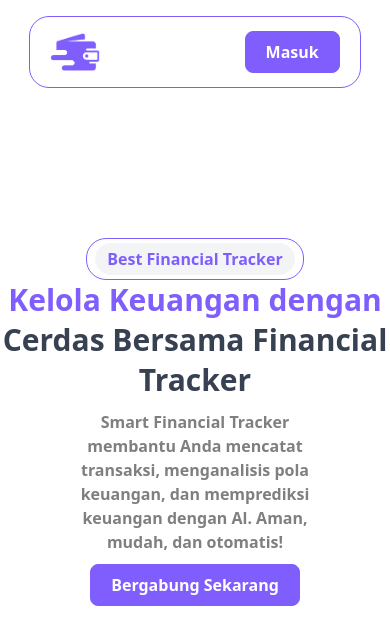
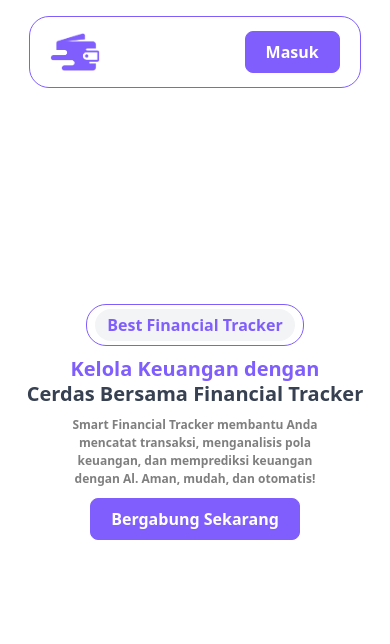
Before and after one commit to Randi-95/capstone2, a React (Vite) app: page / in a window 390 px wide. Shown: the top 644 px of the page. Built offline with nearby package versions, Linux system fonts and the light colour scheme.

Commit message:
home responsive

```diff
--- a/component/fragments/home.jsx
+++ b/component/fragments/home.jsx
@@ -8,10 +8,10 @@ export const Home = (props) => {
             <div className="title">
                 <button className="bg-white py-1 px-2 border border-[#7f5efd] rounded-[20px]"><p className="text-[#7f5efd] font-[600] py-1 px-3 bg-gray-100 rounded-[20px]">Best Financial Tracker</p></button>
             </div>
-            <div className="content flex flex-col justify-center ">
-                <p className="lg:text-[60px] md:text-[50px] text-[30px] sm:text-[40px] leading-[40px] md:leading-[65px]  text-center  font-[600] text-[#374151]"><span className="text-[#7f5efd]">Kelola Keuangan dengan</span> <br /> Cerdas Bersama Financial Tracker </p>
+            <div className="content flex flex-col justify-center mt-[10px]">
+                <p className="lg:text-[60px] md:text-[50px] text-[20px] sm:text-[40px] sm:leading-[40px] leading-[25px] md:leading-[65px]  text-center  font-[600] text-[#374151]"><span className="text-[#7f5efd]">Kelola Keuangan dengan</span> <br /> Cerdas Bersama Financial Tracker </p>
                 <span className="flex justify-center mt-[10px]">
-                    <p className="w-[70%] font-[600] text-center text-[#7F7F7F]">Smart Financial Tracker membantu Anda mencatat transaksi, menganalisis pola keuangan, dan memprediksi keuangan dengan Al.
+                    <p className="w-[70%] font-[600] text-center text-[#7F7F7F] text-[12px] sm:text-[16px]">Smart Financial Tracker membantu Anda mencatat transaksi, menganalisis pola keuangan, dan memprediksi keuangan dengan Al.
                     Aman, mudah, dan otomatis!</p>
                 </span>
             </div>
```
